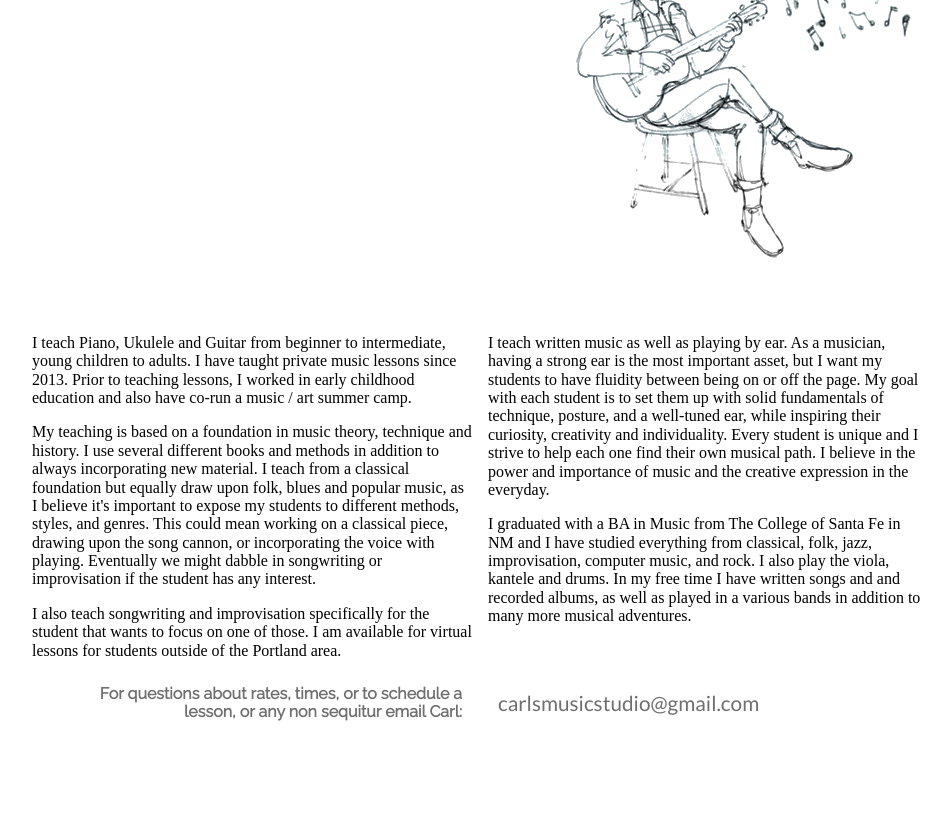
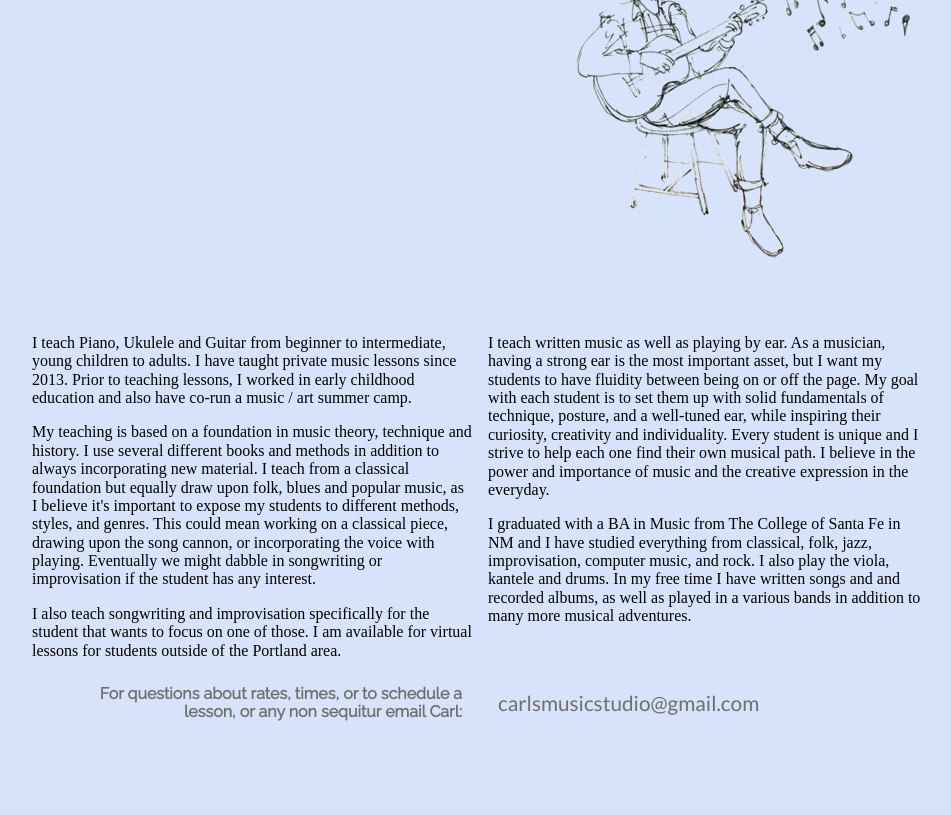
Before and after one commit to lrac2012/lrac2012.github.io, a plain HTML site: page index.html in a window 1280 px wide. Shown: the part 169-984 px from the top of the page, without its empty margins (160-1111 px from the left). Drawn offline with nearby package versions, Linux system fonts and the light colour scheme.

Commit message:
try out the blue again.

```diff
--- a/style.css
+++ b/style.css
@@ -374,6 +374,7 @@ template {
 
 body {
   margin: 0;
+  background-color: #D7E3FB;
   padding-bottom: 5%; }
 
 .container {
```
